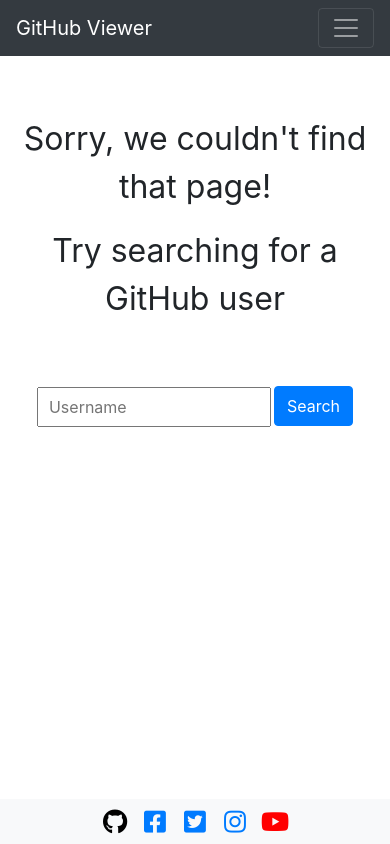
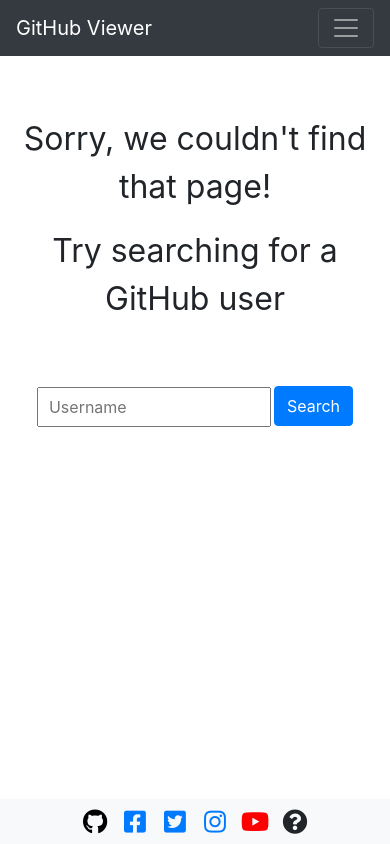
Before and after one commit to henrievjen/GitHub-Viewer, an Angular app: page /404 in a window 390 px wide. Built offline with nearby package versions, Linux system fonts and the light colour scheme.

Commit message:
added info button and made it responsive

```diff
--- a/src/app/app.service.ts
+++ b/src/app/app.service.ts
@@ -10,13 +10,13 @@
 })
 export class AppService {
 
-  public user$: Profile | Object;
+  public user$: Profile | object;
   public repos$: Repos | [];
-  public errorAlert: boolean = false;
-  public errorLoad: boolean = true;
+  public errorAlert = false;
+  public errorLoad = true;
   public errorClose;
-  public pageNumber: number = 1;
-  public repoPages: number = 1;
+  public pageNumber = 1;
+  public repoPages = 1;
 
   constructor(private http: HttpClient, private router: Router) {
     this.user$ = {};
@@ -42,7 +42,7 @@
         this.errorAlertClose();
       }, 5000);
 
-      if(this.errorLoad) {
+      if (this.errorLoad) {
         this.router.navigate(['home']);
       }
     },
@@ -55,11 +55,11 @@
   }
 
   public getUsers(user): Observable<Profile> {
-    return this.http.get<Profile>("https://api.github.com/users/" + user);
+    return this.http.get<Profile>('https://api.github.com/users/' + user);
   }
 
   public getRepos(user, page: number): Observable<Repos> {
-    return this.http.get<Repos>("https://api.github.com/users/" + user + "/repos?page=" + page + "&per_page=100");
+    return this.http.get<Repos>('https://api.github.com/users/' + user + '/repos?page=' + page + '&per_page=100');
   }
 
   public errorAlertClose(): void {
@@ -68,9 +68,9 @@
   }
 
   public navbarViewingPlaceholder(): void {
-    if(sessionStorage.getItem('username') && sessionStorage.getItem('username').length > 0) {
-      (<HTMLInputElement> document.getElementById('navbar-username')).placeholder = "Viewing: " + sessionStorage.getItem('username');
-      (<HTMLInputElement> document.getElementById('navbar-username')).value = "";
+    if (sessionStorage.getItem('username') && sessionStorage.getItem('username').length > 0) {
+      (<HTMLInputElement> document.getElementById('navbar-username')).placeholder = 'Viewing: ' + sessionStorage.getItem('username');
+      (<HTMLInputElement> document.getElementById('navbar-username')).value = '';
     }
   }
 
--- a/src/app/footer/footer.component.css
+++ b/src/app/footer/footer.component.css
@@ -7,7 +7,7 @@
     margin-top: 25px;
 }
 
-.fab {
+.fab, .fa {
     font-size: 25px;
     width: 40px;
     text-align: center;
@@ -21,3 +21,21 @@
 .fa-youtube {
     color: rgb(255, 0, 0);
 }
+
+.fa-question-circle {
+    position: absolute;
+    top: 10px;
+    right: 15px;
+}
+
+@media only screen and (max-width: 540px) {
+    .fa-question-circle {
+        position: relative;
+        top: 0px;
+        right: 0px;
+    }
+}
+
+.fa:hover {
+    cursor: pointer;
+}
--- a/src/app/footer/footer.component.html
+++ b/src/app/footer/footer.component.html
@@ -4,4 +4,5 @@
   <a href="https://twitter.com/github?ref_src=twsrc%5Egoogle%7Ctwcamp%5Eserp%7Ctwgr%5Eauthor" target="_blank" class="fab fa-twitter-square" title="Find GitHub on Twitter"></a>
   <a href="https://www.instagram.com/github/?hl=en" target="_blank" class="fab fa-instagram" title="Find GitHub on Instagram"></a>
   <a href="https://www.youtube.com/github" target="_blank" class="fab fa-youtube" title="Find GitHub on YouTube"></a>
+  <i class="fa fa-question-circle" title="Learn More" aria-hidden="true"></i>
 </footer>
```
Also changed, not shown: src/app/github.api.interface.ts (line endings or trailing spaces).
